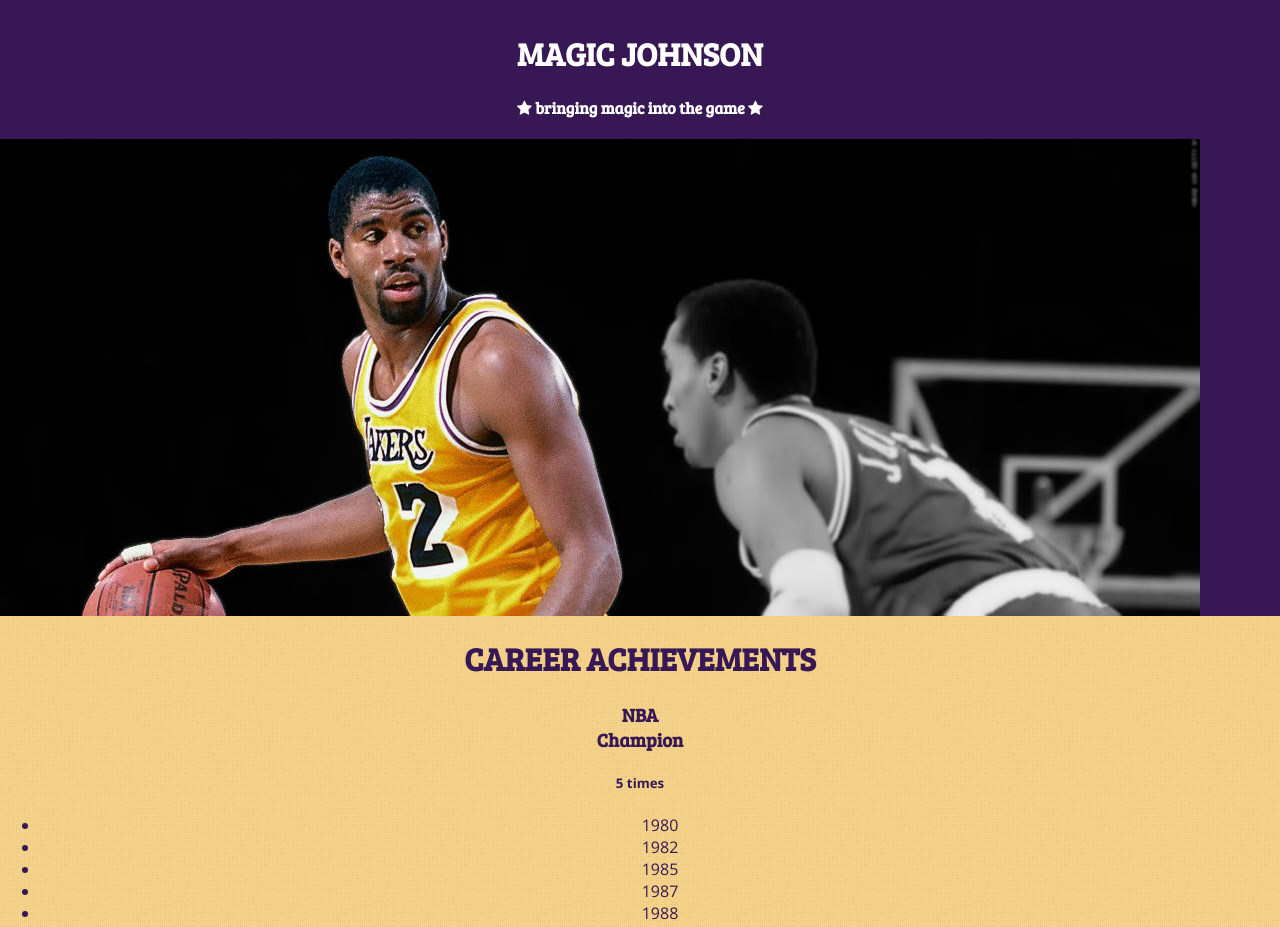
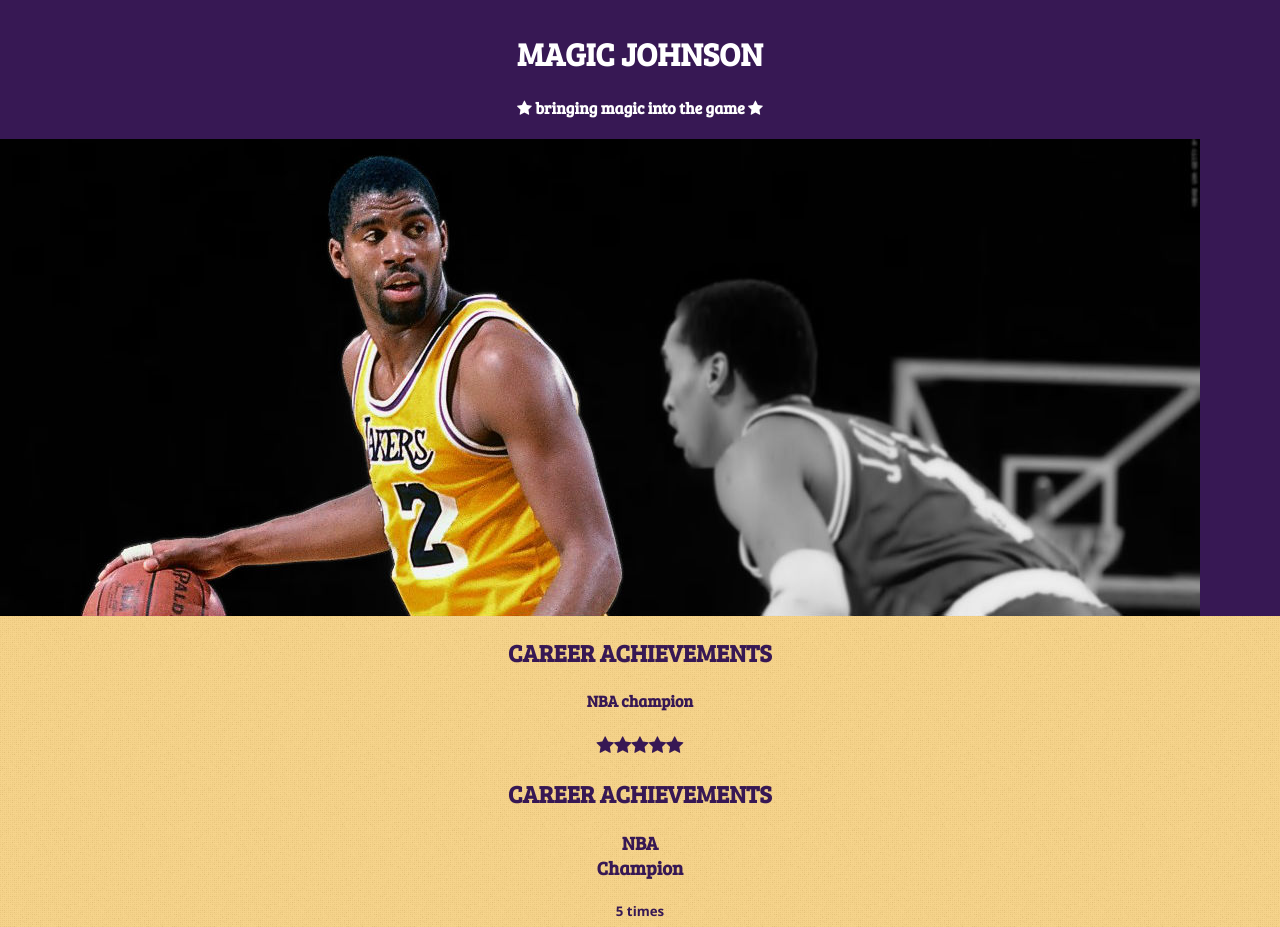
Before and after one commit to vgashic/magic-tribute, a plain HTML site: page index.html in a window 1280 px wide. Shown: the top 927 px of the page. Drawn offline with nearby package versions, Linux system fonts and the light colour scheme.

Commit message:
Added framework.css

```diff
--- /dev/null
+++ b/css/framework.css
@@ -0,0 +1,49 @@
+/* HTML elements */
+
+html {
+  position: relative;
+  min-height: 100%;
+}
+
+
+/* Text */
+
+.text-center {
+  text-align: center;
+}
+
+.uppercase {
+  text-transform: uppercase;
+}
+
+.lowercase {
+  text-transform: lowercase;
+}
+
+
+/* Images */
+
+.img-responsive {
+  display: block;
+  max-width: 100%;
+  height: auto;
+}
+
+
+/* Page sections */
+
+
+/* Responsive classes */
+
+@media screen and (max-width: 420px) {
+  .size-medium,
+  .size-large {
+    display: none;
+  }
+}
+
+@media screen and (min-width: 420px) {
+  .size-small {
+    display: none;
+  }
+}
--- a/css/style.css
+++ b/css/style.css
@@ -1,8 +1,3 @@
-html {
-	position: relative;
-	min-height: 100%;
-}
-
 body {
   margin-bottom: 160px;
   overflow-x: hidden;
@@ -33,25 +28,6 @@ h4 {
 
 .header__title {
   padding-top: .67em;
-}
-
-.img-responsive {
-	display: block;
-	max-width: 100%;
-	height: auto;
-}
-
-@media screen and (max-width: 420px) {
-	.size-medium,
-	.size-large {
-		display: none;
-	}
-}
-
-@media screen and (min-width: 420px) {
-	.size-small {
-		display: none;
-	}
 }
 
 
--- a/index.html
+++ b/index.html
@@ -17,6 +17,7 @@
 	<!-- external css -->
 	<link rel="stylesheet" href="css/normalize.css">
 	<link rel="stylesheet" href="https://maxcdn.bootstrapcdn.com/font-awesome/4.6.3/css/font-awesome.min.css">
+	<link rel="stylesheet" href="css/framework.css">
 	<link rel="stylesheet" href="css/style.css">
 
 </head>
@@ -36,8 +37,22 @@
 	</div>
 	<!--.header-->
 
+	<div class="achievements">
+		<h2 class="text-center uppercase">CAREER ACHIEVEMENTS</h2>
+		<div class="card">
+			<h4 class="text-center card__title">NBA champion</h4>
+			<h3 class="text-center"><i class="fa fa-star"></i><i class="fa fa-star"></i><i class="fa fa-star"></i><i class="fa fa-star"></i><i class="fa fa-star"></i></h3>
+		</div>
+		<!-- .card -->
+	</div>
+	<!-- .achievements -->
+
+
+
+
+
 	<div class="container-fluid" id="cards-container">
-		<h1 class="text-center">CAREER ACHIEVEMENTS</h1>
+		<h2 class="text-center">CAREER ACHIEVEMENTS</h2>
 		<div class="row">
 			<div class="col-xs-4 col-md-offset-2 col-md-2 card" id="nba-titles">
 				<h3 class="text-center">NBA <br /> Champion</h3>
```
Lines whose indentation alone changed are shown as unchanged.
